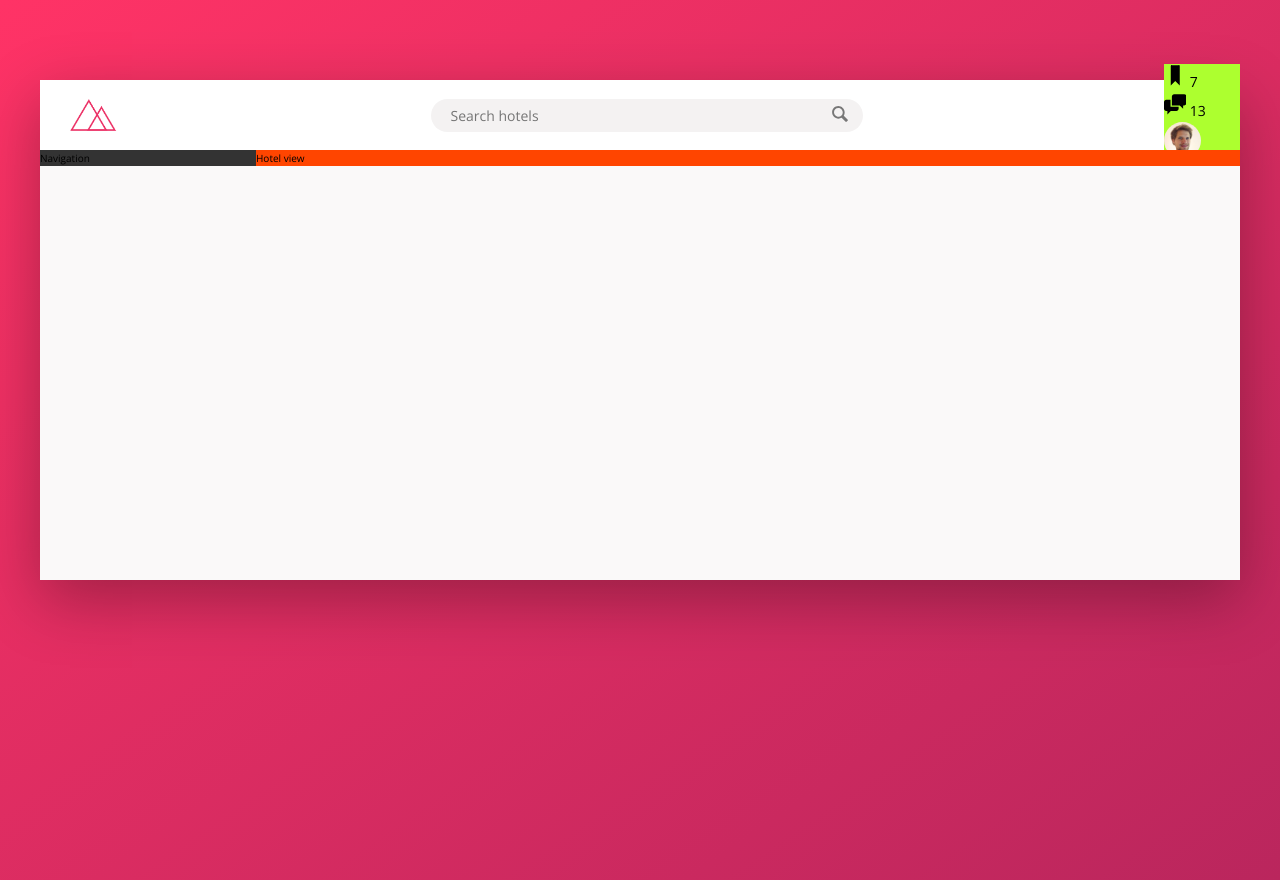
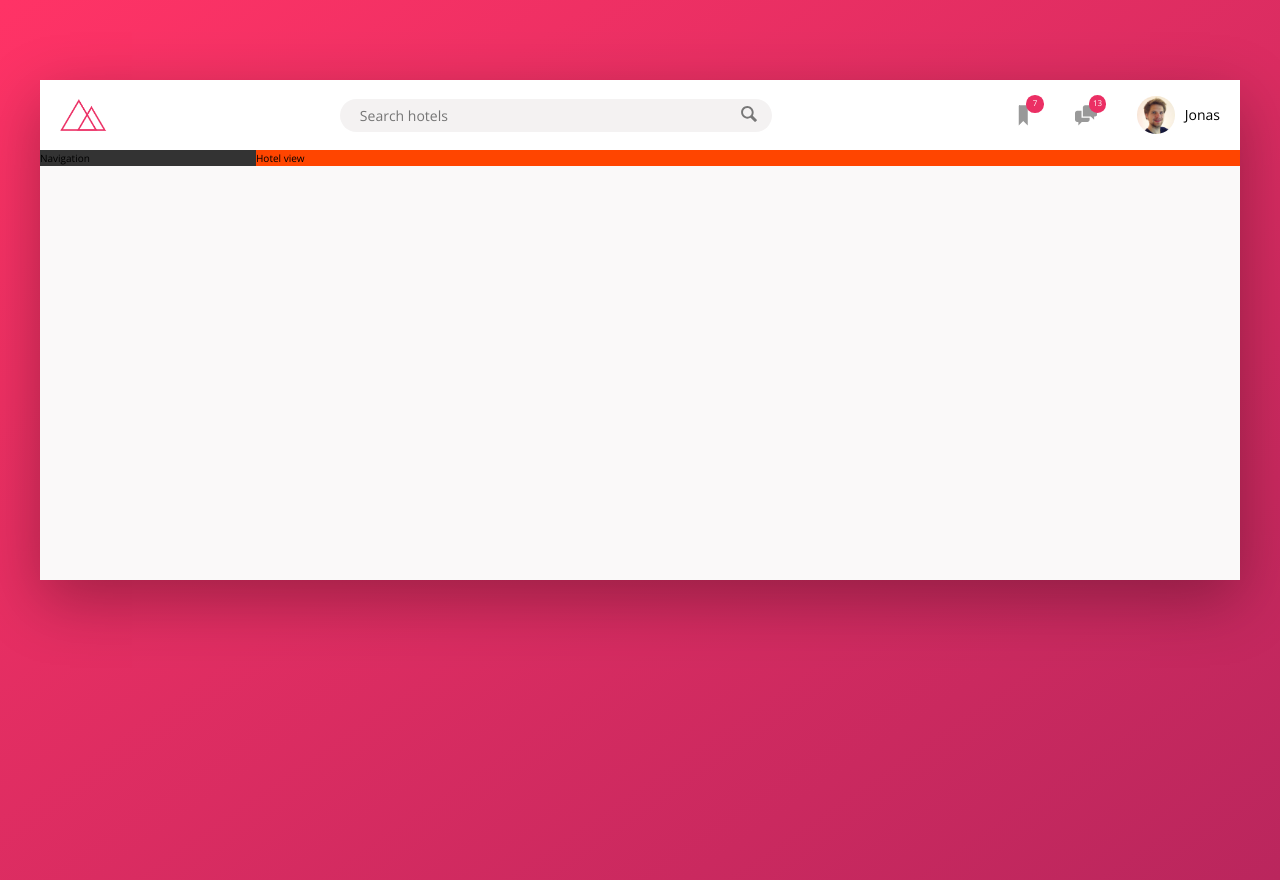
Before and after one commit to limon4ikas/trillo, a website: page index.html in a window 1280 px wide. Drawn offline with nearby package versions, Linux system fonts and the light colour scheme.

Commit message:
user nav css

```diff
--- a/sass/_components.scss
+++ b/sass/_components.scss
@@ -2,7 +2,7 @@
 
 .logo {
   height: 3.25rem;
-  margin-left: 3rem;
+  margin-left: 2rem;
 }
 
 /*========== SEARCH BOX ==========*/
@@ -65,22 +65,53 @@
 /*========== USER NAV ==========*/
 
 .user-nav {
-  background-color: greenyellow;
+  align-self: stretch;
+
+  display: flex;
+  align-items: center;
+
+  & > * {
+    padding: 0 2rem;
+    cursor: pointer;
+    height: 100%;
+    display: flex;
+    align-items: center;
+  }
+
+  & > *:hover {
+    background-color: var(--color-grey-light-2);
+  }
 
   &__icon-box {
+    position: relative;
   }
   &__icon {
     height: 2.25rem;
     width: 2.25rem;
+    fill: var(--color-grey-dark-2);
   }
   &__notification {
+    font-size: 0.8rem;
+    height: 1.75rem;
+    width: 1.75rem;
+    border-radius: 50%;
+    background-color: var(--color-primary);
+    color: #fff;
+    position: absolute;
+    top: 1.5rem;
+    right: 1.1rem;
+
+    display: flex;
+    justify-content: center;
+    align-items: center;
   }
+
   &__user {
   }
+
   &__user-photo {
     height: 3.75rem;
     border-radius: 50%;
-  }
-  &__user-name {
+    margin-right: 1rem;
   }
 }
```
Also changed, not shown: css/style.css.
